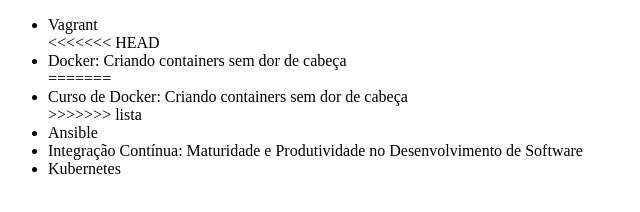
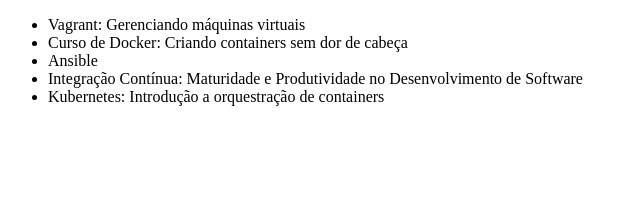
Before and after one commit to YoshioJunior/alura-git, a plain HTML site: page index.html in a window 1280 px wide. Shown: the whole page, without its empty margins (0-640 px from the left). Drawn offline with Linux system fonts and the light colour scheme.

Commit message:
Atualizando dados

```diff
--- a/index.html
+++ b/index.html
@@ -2,19 +2,15 @@
 <html lang="en">
 <head>
     <meta charset="UTF-8">
-    <title>Lista de cursos de DevOps da Alura</title>
+    <title>Lista de Cursos de DevOps da Alura</title>
 </head>
 <body>
     <ul>
-        <li>Vagrant</li>
-<<<<<<< HEAD
-        <li>Docker: Criando containers sem dor de cabeça</li>
-=======
+        <li>Vagrant: Gerenciando máquinas virtuais</li>
         <li>Curso de Docker: Criando containers sem dor de cabeça</li>
->>>>>>> lista
         <li>Ansible</li>
         <li>Integração Contínua: Maturidade e Produtividade no Desenvolvimento de Software</li>
-        <li>Kubernetes</li>
+        <li>Kubernetes: Introdução a orquestração de containers</li>
     </ul>
 </body>
 </html>
```
